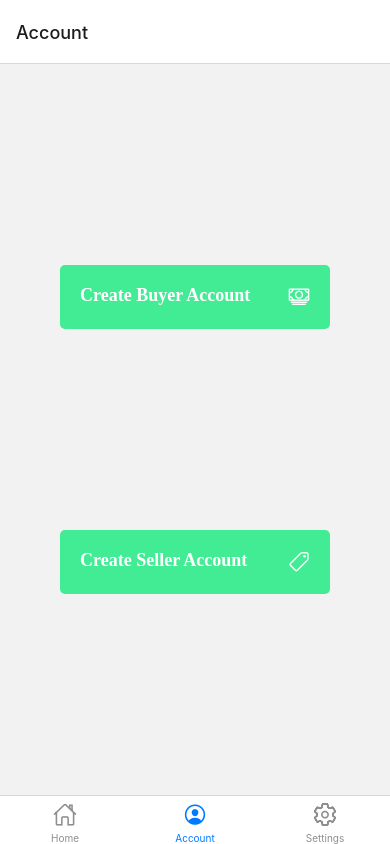
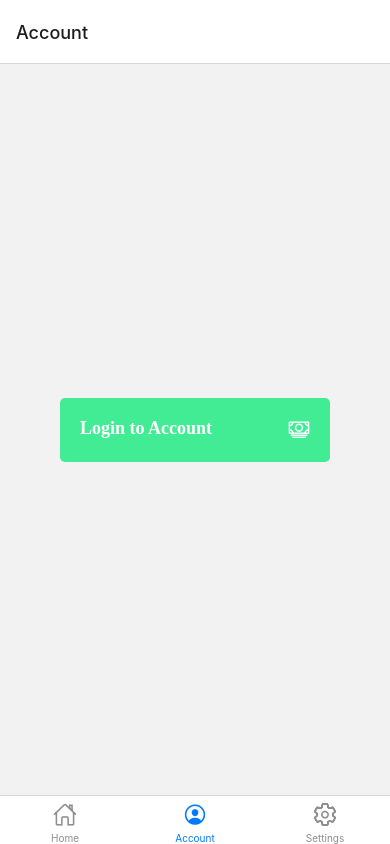
Before and after one commit to Miller-Trevor/SMSecurePay, a React Native app: screen /Account in a window 390 px wide. Built offline with nearby package versions, Linux system fonts and the light colour scheme.

Commit message:
Update AccountScreen.js - Merged Buyer and Seller account

```diff
--- a/navigation/screens/AccountScreen.js
+++ b/navigation/screens/AccountScreen.js
@@ -1,5 +1,5 @@
 import * as React from 'react';
-import {View, Text, SafeAreaView} from 'react-native';
+import {Text, SafeAreaView} from 'react-native';
 import { TouchableOpacity } from 'react-native-gesture-handler';
 
 import Ionicons from 'react-native-vector-icons/Ionicons';
@@ -17,21 +17,8 @@ export default function AccountScreen({navigation}) {
                 flexDirection:'row',
                 justifyContent: 'space-between',
                 }}>
-                <Text style={{fontWeight:'bold', fontSize:18, color: '#fff', fontFamily:'Thonburi-Bold'}}>Create Buyer Account</Text>
+                <Text style={{fontWeight:'bold', fontSize:18, color: '#fff', fontFamily:'Thonburi-Bold'}}>Login to Account</Text>
                 <Ionicons name="cash-outline" size={22} color="#fff"/>
-            </TouchableOpacity>
-            <TouchableOpacity
-                onPress={() => navigation.navigate('SellerAccount')}
-                style={{
-                backgroundColor: '#42EC95',
-                padding: 20,
-                width:270,
-                borderRadius:5,
-                flexDirection:'row',
-                justifyContent: 'space-between',
-                }}>
-                <Text style={{fontWeight:'bold', fontSize:18, color: '#fff', fontFamily:'Thonburi-Bold'}}>Create Seller Account</Text>
-                <Ionicons name="pricetag-outline" size={22} color="#fff"/>
             </TouchableOpacity>
         </SafeAreaView>
     );
```
